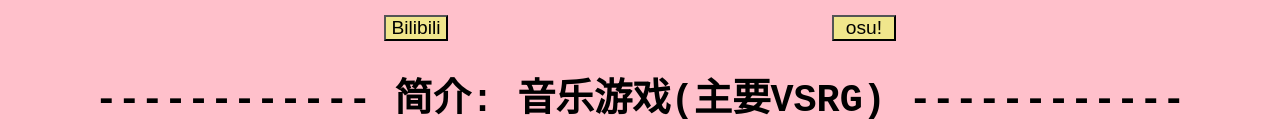
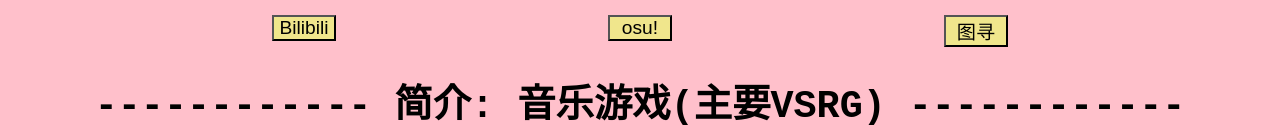
Before and after one commit to whitedew623/whitedew623.github.io, a plain HTML site: page index.html in a window 1280 px wide. Shown: the part 434-561 px from the top of the page. Drawn offline with Linux system fonts and the light colour scheme.

Commit message:
Update index.html

```diff
--- a/index.html
+++ b/index.html
@@ -26,6 +26,7 @@
         <div class="navigation">
             <a href="https://space.bilibili.com/1509663954"><button>Bilibili</button></a>
             <a href="https://osu.ppy.sh/users/32330160"><button>osu!</button></a>
+            <a href="https://tuxun.fun/user/1403299"><button>图寻</button></a>
         </div>
         <br>
         <h1>------------ 简介: 音乐游戏(主要VSRG) ------------</h1>
```
